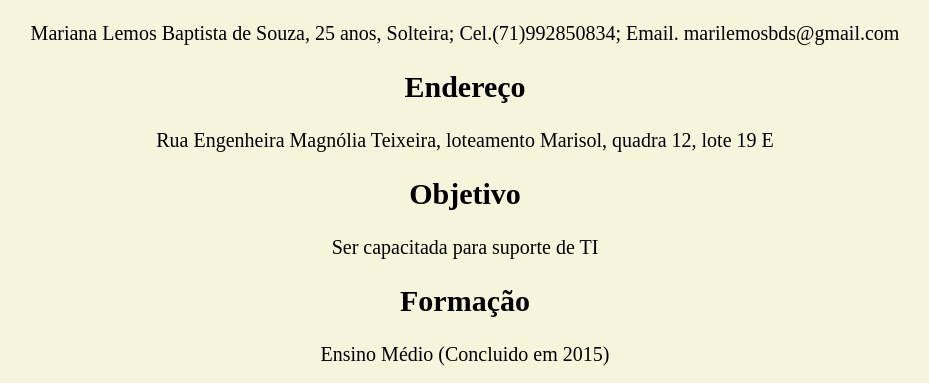
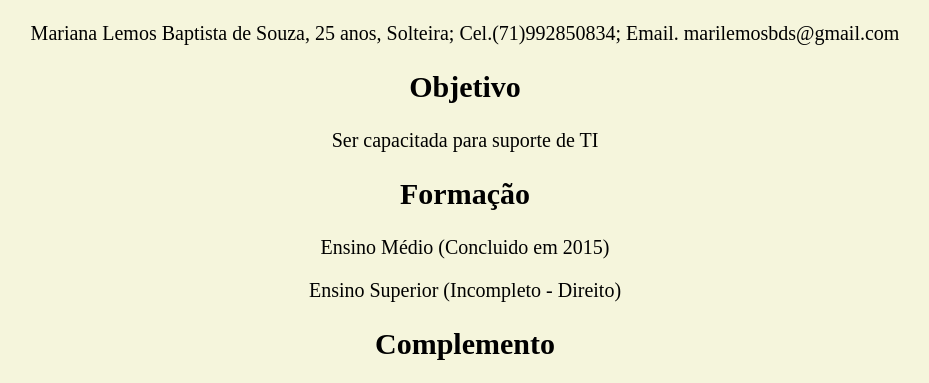
Before and after one commit to marilemos97/ElasnaTech, a plain HTML site: page index.html in a window 1280 px wide. Shown: the part 701-1084 px from the top of the page, without its empty margins (175-1104 px from the left). Drawn offline with Linux system fonts and the light colour scheme.

Commit message:
Update index.html

```diff
--- a/index.html
+++ b/index.html
@@ -26,9 +26,6 @@
      Cel.(71)992850834;
      Email. marilemosbds@gmail.com</p>
 
-<h2>Endereço</h2>
-  <p>Rua Engenheira Magnólia Teixeira, loteamento Marisol, quadra 12, lote 19 E</p>
-
 <h2>Objetivo</h2>
   <p>Ser capacitada para suporte de TI</p>
 
```
